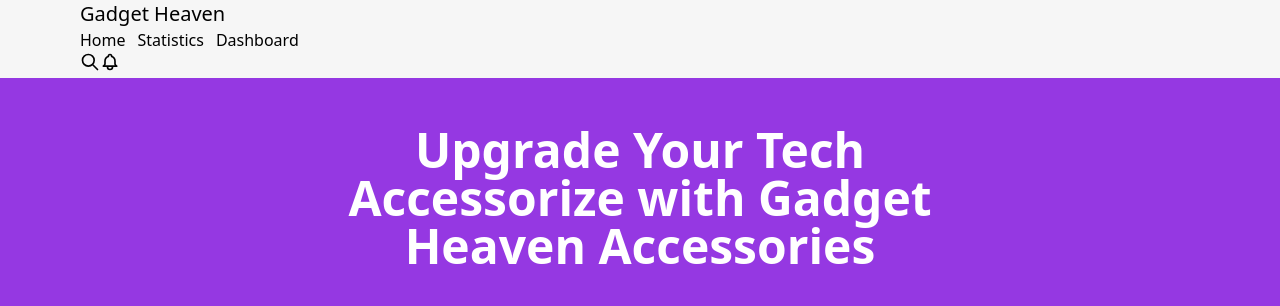
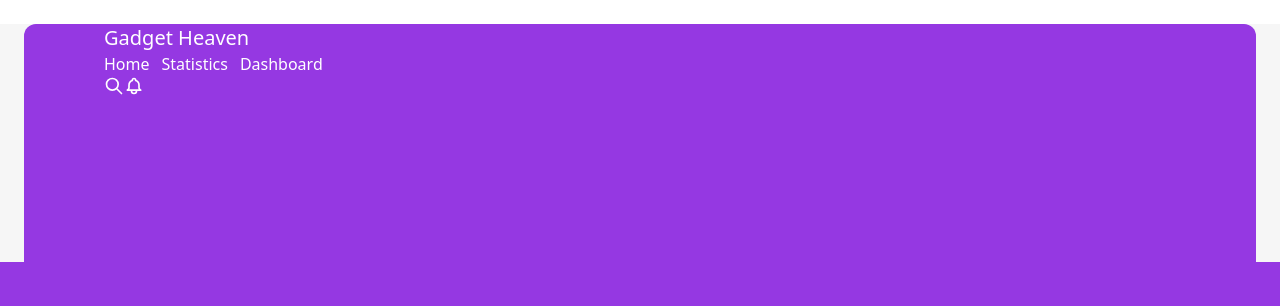
Before and after one commit to shahinvisual/assignment-ten-gadget-heaven, a React (Vite) app in the folder assignment-ten-gadget-heaven/: page / in a window 1280 px wide. Shown: the top 306 px of the page. Built offline with nearby package versions, Linux system fonts and the light colour scheme.

Commit message:
dynamic title added

```diff
--- a/assignment-ten-gadget-heaven/package.json
+++ b/assignment-ten-gadget-heaven/package.json
@@ -14,6 +14,7 @@
     "match-sorter": "^8.0.0",
     "react": "^19.0.0",
     "react-dom": "^19.0.0",
+    "react-helmet-async": "^2.0.5",
     "react-hot-toast": "^2.5.2",
     "react-icons": "^5.5.0",
     "react-rating-stars-component": "^2.2.0",
--- a/assignment-ten-gadget-heaven/src/components/Cart.jsx
+++ b/assignment-ten-gadget-heaven/src/components/Cart.jsx
@@ -4,6 +4,7 @@
 import { TbAdjustments } from "react-icons/tb";
 import { FcApproval } from "react-icons/fc";
 import { CiCircleRemove } from "react-icons/ci";
+import { Helmet, HelmetProvider } from 'react-helmet-async';
 
 
 const Cart = () => {
@@ -49,6 +50,9 @@
     // const { description, price, product_image, product_title } = productItem;
     return (
         <>
+        <Helmet>
+            <title>Cart | Gadget Heaven</title>
+        </Helmet>
             <div className='flex justify-around my-12'>
                 <div className='font-bold text-xl'>Cart</div>
                 <div className='flex gap-5 items-center'>
--- /dev/null
+++ b/assignment-ten-gadget-heaven/src/components/Header.jsx
@@ -0,0 +1,27 @@
+import { useLocation } from "react-router-dom";
+import Navbar from "./Navbar";
+import Banner from "./Banner";
+
+const Header = () => {
+    const { pathname } = useLocation();
+    return (
+        <div>
+            {
+                pathname === '/' ? (
+                    <header>
+                        <div className="mx-4 mt-6 rounded-t-xl bg-[#9538E2] text-white md:mx-5 lg:mx-6">
+                            <Navbar />
+                            <Banner/>
+                        </div>
+                    </header>
+                ) : (
+                    <header>
+                        <Navbar></Navbar>
+                    </header>
+                )
+            }
+        </div>
+    );
+};
+
+export default Header;
--- /dev/null
+++ b/assignment-ten-gadget-heaven/src/components/PageTitle.jsx
@@ -0,0 +1,14 @@
+import React from 'react';
+import { Helmet } from "react-helmet";
+
+const PageTitle = ({title}) => {
+    return (
+        <div>
+            <Helmet>
+                <title>{title}</title>
+            </Helmet>
+        </div>
+    );
+};
+
+export default PageTitle;
--- a/assignment-ten-gadget-heaven/src/components/WishList.jsx
+++ b/assignment-ten-gadget-heaven/src/components/WishList.jsx
@@ -2,6 +2,7 @@
 import { getToWishList, removeToWishList } from '../utility';
 import { CiCircleRemove } from "react-icons/ci";
 import { useLocation } from 'react-router-dom';
+import { Helmet, HelmetProvider } from 'react-helmet-async';
 
 const WishList = () => {
     const [wish, setWish] = useState([]);
@@ -21,6 +22,9 @@
 
     return (
         <>
+        <Helmet>
+            <title>WishList | Gadget Heaven</title>
+        </Helmet>
             {
                 wish.map((item, index) => (
                     <div key={index} className="hero">
--- a/assignment-ten-gadget-heaven/src/layouts/MainLayout.jsx
+++ b/assignment-ten-gadget-heaven/src/layouts/MainLayout.jsx
@@ -1,15 +1,15 @@
 import React from 'react';
-import Navbar from '../components/Navbar';
 import Footer from '../components/Footer';
 import toast, { Toaster } from 'react-hot-toast';
 import { Outlet } from 'react-router-dom';
+import Header from '../components/Header';
 
 const MainLayout = () => {
     return (
         <div className='bg-[rgba(246,246,246,1)]'>
             <Toaster/>
             {/* Navbar Section........... */}
-            <Navbar />
+            <Header/>
             {/* Main Dynamic outlet......... */}
             <div className='min-h-[calc(100vh-284px)]'>
                 <Outlet />
--- a/assignment-ten-gadget-heaven/src/main.jsx
+++ b/assignment-ten-gadget-heaven/src/main.jsx
@@ -3,9 +3,12 @@
 import './index.css'
 import { RouterProvider } from 'react-router-dom'
 import routes from './routes/Routes'
+import { HelmetProvider } from 'react-helmet-async';
 
 createRoot(document.getElementById('root')).render(
   <StrictMode>
-    <RouterProvider router={routes}/>
+    <HelmetProvider>
+      <RouterProvider router={routes} />
+    </HelmetProvider>
   </StrictMode>,
 )
--- a/assignment-ten-gadget-heaven/src/pages/Home.jsx
+++ b/assignment-ten-gadget-heaven/src/pages/Home.jsx
@@ -2,12 +2,17 @@
 import Banner from '../components/Banner';
 import Categories from '../components/Categories';
 import { Outlet, useLoaderData } from 'react-router-dom';
+import { Helmet, HelmetProvider } from 'react-helmet-async';
+
 
 const Home = () => {
     const categoriesData = useLoaderData();
     // console.log(categoriesData)
     return (
         <div>
+            <Helmet>
+                <title>Gadget Heaven</title>
+            </Helmet>
             {/* Banner Section */}
             <Banner
                 title={'Upgrade Your Tech Accessorize with Gadget Heaven Accessories'}
```
Also changed, not shown: 1 other file (tests, documents, lock files or other folders).
